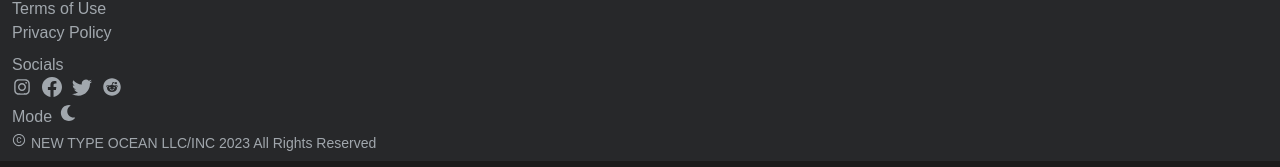
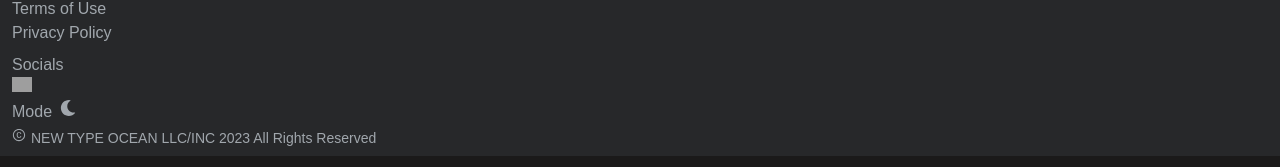
Before and after one commit to Requiem-of-Zero/gjallarhorn, a Next.js app: page / in a window 1280 px wide. Shown: the part 9942-10109 px from the top of the page. Built offline with nearby package versions, Linux system fonts and the light colour scheme; grey boxes are pictures that could not be loaded; a web font is replaced by a local one.

Commit message:
Cleaned up footer socials

```diff
--- a/src/components/Footer/Footer.js
+++ b/src/components/Footer/Footer.js
@@ -1,6 +1,6 @@
-import { AiOutlineInstagram, AiFillRedditCircle, AiOutlineCopyrightCircle } from "react-icons/ai";
-import { BsFacebook, BsTwitter } from "react-icons/bs";
+import { AiOutlineCopyrightCircle } from "react-icons/ai";
 import { FaMoon } from "react-icons/fa";
+import Image from "next/image";
 
 const Footer = () => {
   return (
@@ -15,22 +15,16 @@ const Footer = () => {
           Socials
           <ul id="footer-socials" className="flex gap-[10px]">
             <li>
-              <AiOutlineInstagram size={20} />
-            </li>
-            <li>
-              <BsFacebook size={20} />
-            </li>
-            <li>
-              <BsTwitter size={20} />
-            </li>
-            <li>
-              <AiFillRedditCircle size={20} />
+              <Image src="https://upload.wikimedia.org/wikipedia/commons/c/c1/XiaohongshuLOGO.png?20181027065954" height={20} width={20} />
             </li>
           </ul>
         </div>
-        <div id="light-dark-mode" className='flex gap-[8px]'>Mode <FaMoon /></div>
+        <div id="light-dark-mode" className="flex gap-[8px]">
+          Mode <FaMoon />
+        </div>
         <li className="text-sm flex gap-[5px] py-1 pb-2">
-          <AiOutlineCopyrightCircle /> NEW TYPE OCEAN LLC/INC 2023 All Rights Reserved
+          <AiOutlineCopyrightCircle /> NEW TYPE OCEAN LLC/INC 2023 All Rights
+          Reserved
         </li>
       </ul>
     </footer>
```
